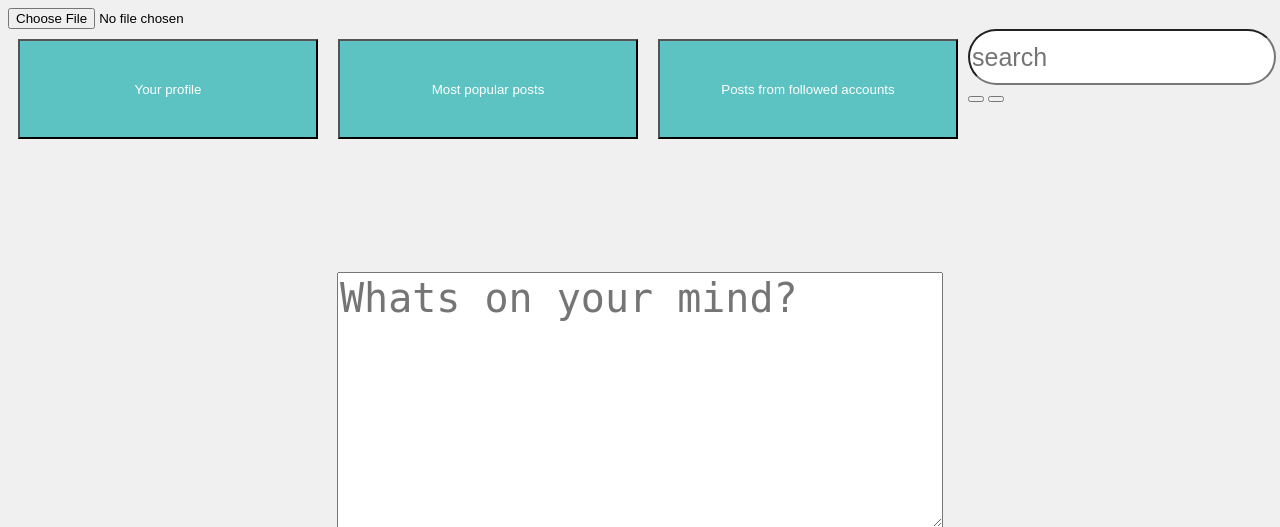
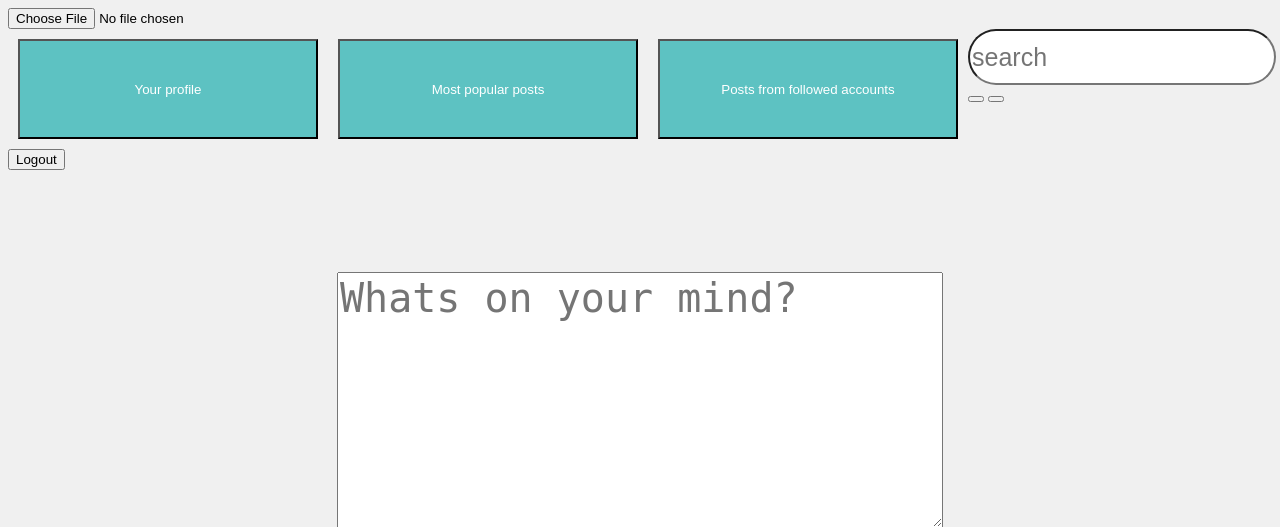
Before and after one commit to zlnc196/SayIT, a Django app: page /homepage in a window 1280 px wide. Shown: the top 527 px of the page. Run offline with Django 5.2, Linux system fonts and the light colour scheme; the visitor is signed in with stand-in values (Sample User, id 1).

Commit message:
Fixed log out system

```diff
--- a/SIproject/SIapp/urls.py
+++ b/SIproject/SIapp/urls.py
@@ -19,5 +19,6 @@ urlpatterns = [
     path('replies', views.replies, name="replies"),
     path('userProfile', views.followChange, name="followChange"),
     path('followedPosts', views.FollowedPosts, name="followedPosts"),
-    path('blockUser', views.blockUser, name="blockUser")
+    path('blockUser', views.blockUser, name="blockUser"),
+    path('intro', views.intro, name='intro'),
 ]
--- a/SIproject/templates/homepage.html
+++ b/SIproject/templates/homepage.html
@@ -46,6 +46,13 @@
     </div>
 </div>
 
+
+<form method="post" action="intro">
+    {% csrf_token %}
+    <button> Logout </button>
+
+</form>
+
 <script>
 
     console.log("hello world")
```
Also changed, not shown: SIproject/SIapp/views.py (line endings or trailing spaces), SIproject/media/media/vivek_VLrxu7k.png (added).
